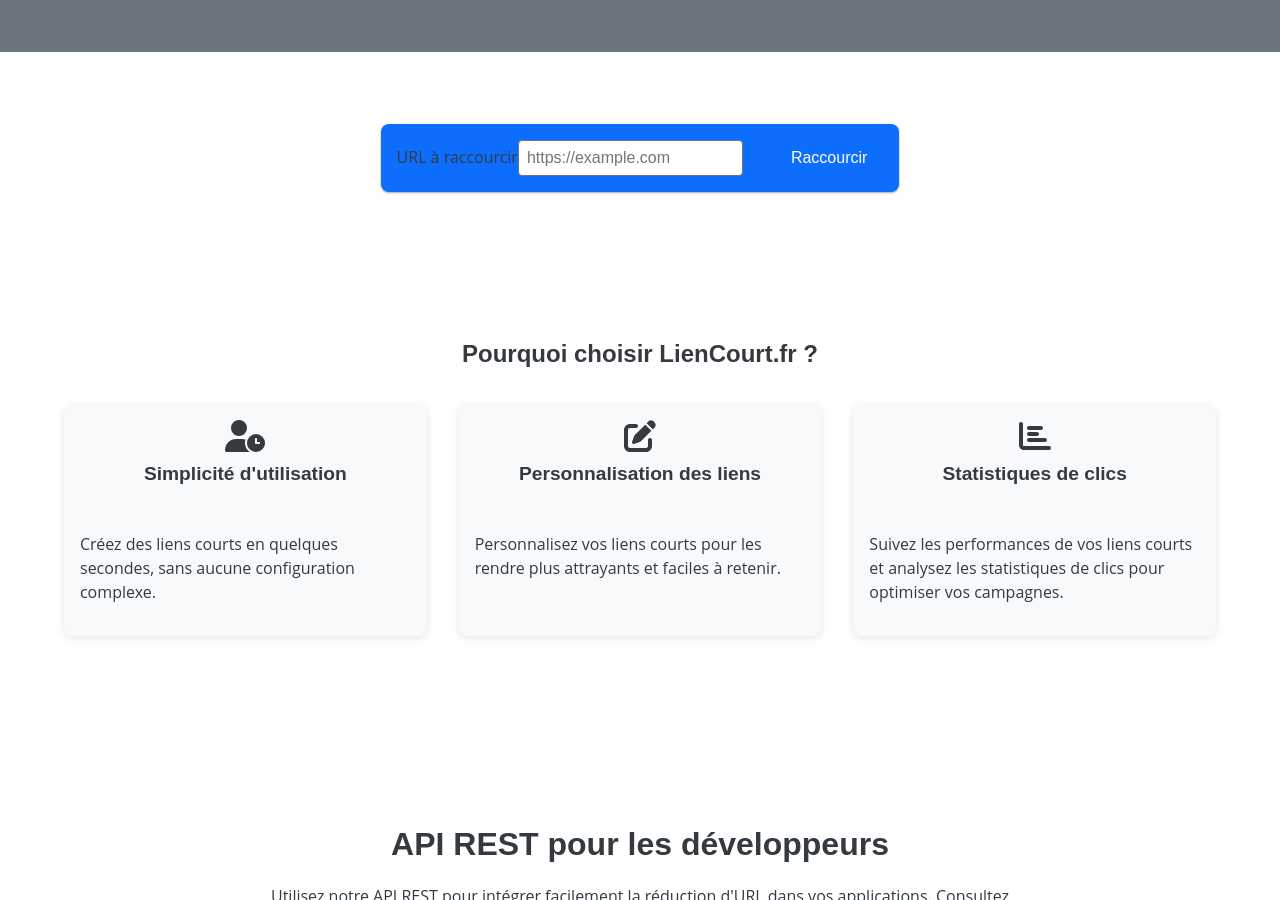
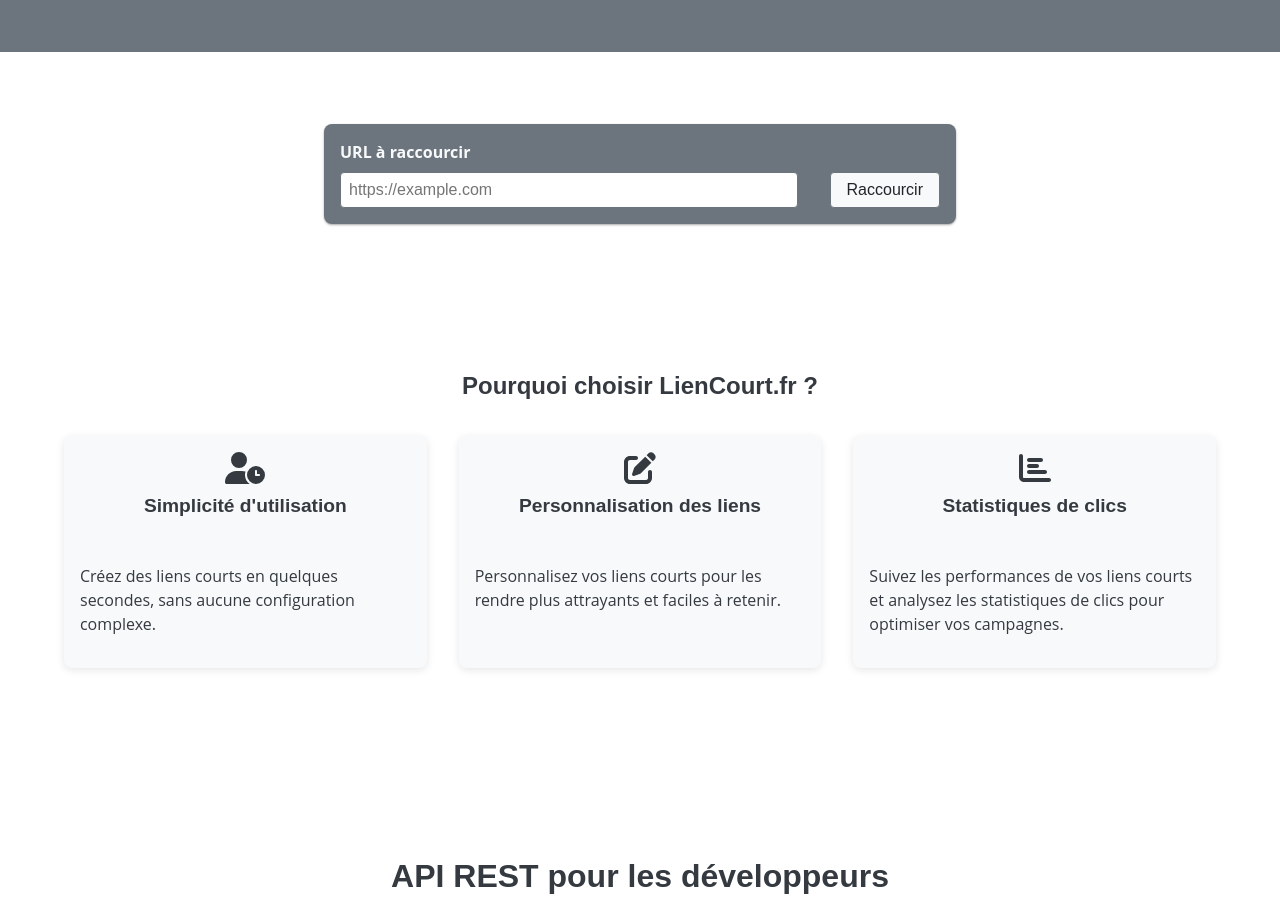
Before and after one commit to mathieuc22/url-shortener-frontend, a Vue app: page / in a window 1280 px wide. Shown: the part 1079-1979 px from the top of the page. Built offline with nearby package versions, Linux system fonts and the light colour scheme.

Commit message:
Update styles

```diff
--- a/src/components/ApiSection.vue
+++ b/src/components/ApiSection.vue
@@ -55,11 +55,11 @@
 }
 
 .api-section__cta:hover {
-  background-color: var(--color-primary-dark);
+  background-color: var(--color-secondary);
 }
 
 .api-section__code-example {
-  background-color: #f8f9fa;
+  background-color: var(--color-light);
   padding: 1rem;
   border-radius: 4px;
   font-size: 0.9rem;
--- a/src/components/ShortenerForm.vue
+++ b/src/components/ShortenerForm.vue
@@ -62,10 +62,23 @@
   flex-direction: column;
   align-items: stretch;
   gap: 1rem;
-  background-color: var(--color-primary);
+  background-color: var(--color-secondary);
   border-radius: 0.5rem;
   padding: 1rem;
   box-shadow: 0 1px 3px rgba(0, 0, 0, 0.12), 0 1px 2px rgba(0, 0, 0, 0.24);
+}
+
+.input-group {
+  display: flex;
+  flex-direction: column;
+  flex: 1;
+}
+
+.input-label {
+  font-size: 1rem;
+  font-weight: bold;
+  color: var(--color-light);
+  margin-bottom: 0.5rem;
 }
 
 .input {
@@ -79,24 +92,24 @@
 }
 
 .input:focus {
-  border-color: var(--color-primary-dark);
+  border-color: var(--color-light);
 }
 
 .submit-button {
   font-size: 1rem;
   font-weight: 500;
   padding: 0.5rem 1rem;
-  background-color: var(--color-primary-dark);
-  border: none;
+  background-color: var(--color-light);
+  border: 1px solid var(--color-secondary);
   border-radius: 0.25rem;
-  color: white;
+  color: var(--color-dark);
   cursor: pointer;
   transition: background-color 0.15s ease-in-out;
 }
 
 .submit-button:hover,
 .submit-button:focus {
-  background-color: var(--color-primary-darker);
+  background-color: var(--color-light);
 }
 
 .generated-links {
@@ -109,8 +122,10 @@
 @media screen and (min-width: 768px) {
   .shortener-form {
     flex-direction: row;
-    align-items: center;
+    align-items: end;
     gap: 1rem;
+    min-width: 600px;
+    justify-content: space-between;
   }
 
   .input {
--- a/src/style.css
+++ b/src/style.css
@@ -20,6 +20,9 @@
 [data-theme="dark"] {
   --color-bg: #343a40;
   --color-text: #f8f9fa;
+  --color-secondary: #f8f9fa;
+  --color-light: #212529;
+  --color-dark: #f8f9fa;
 }
 
 /* Mobile first */
```
